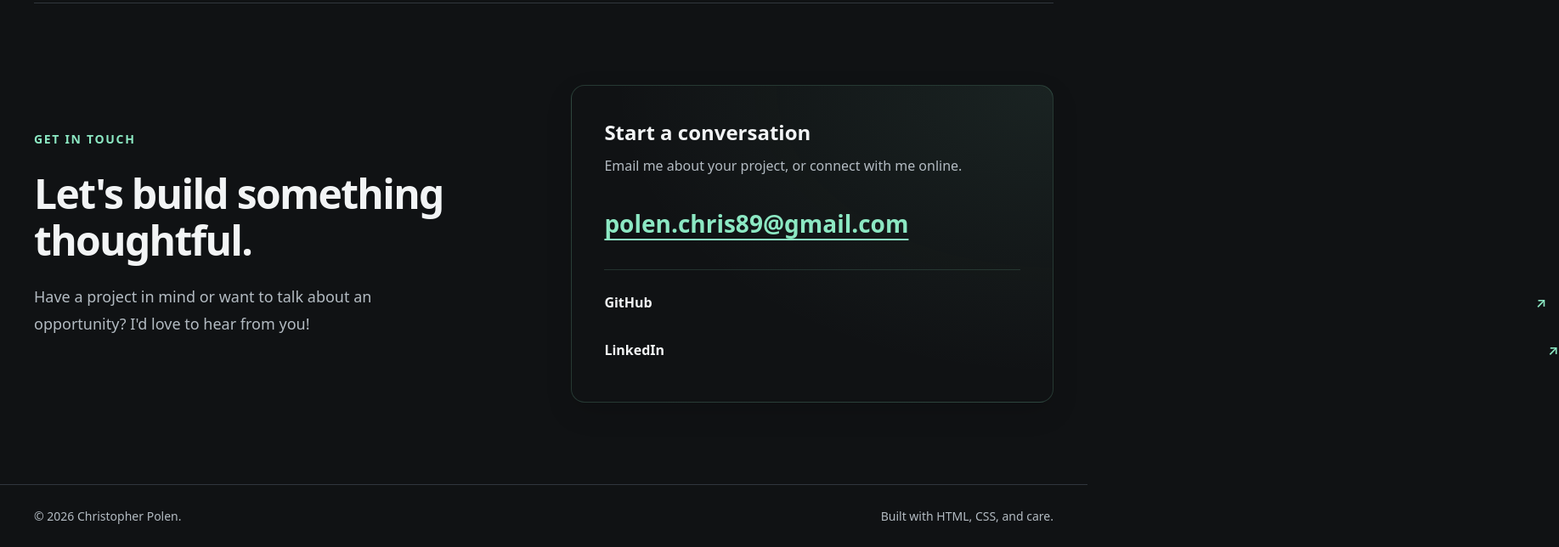
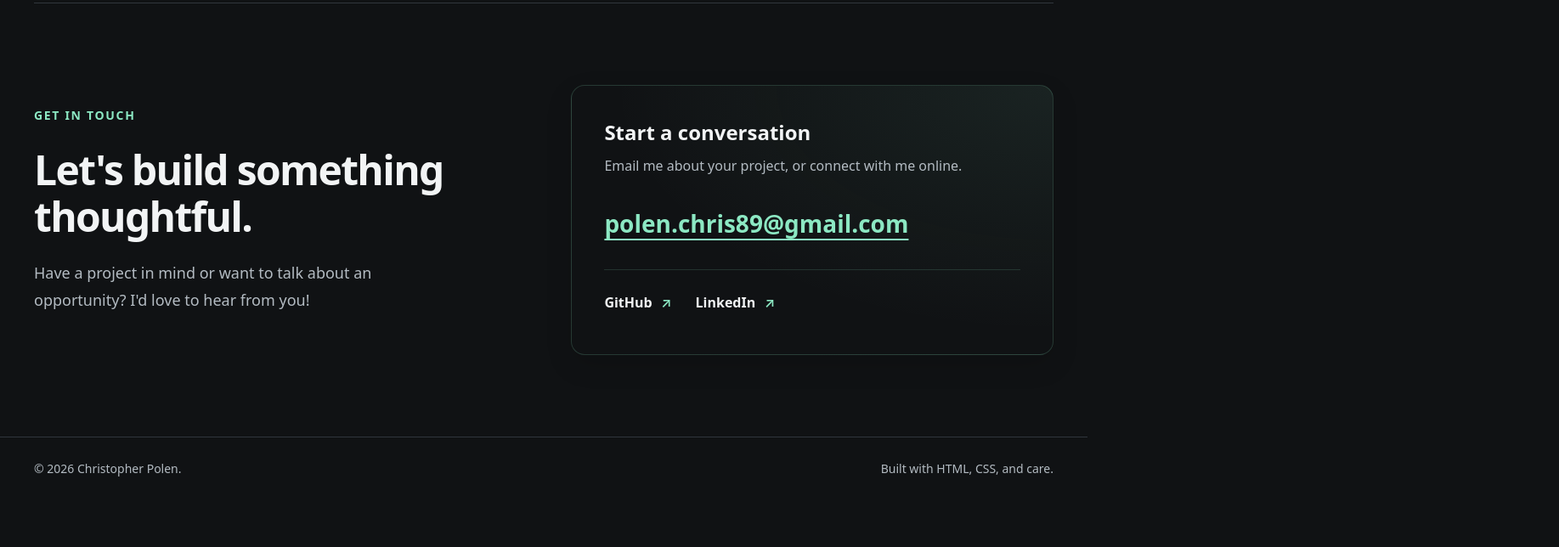
Before and after one commit to Polen89/Frontend_Portfolio, a plain HTML site: page index.html in a window 1280 px wide. Shown: the part 3010-3654 px from the top of the page at 85% size, 1835 px wide, since content can reach past the window. After the commit the page ends 3598 px from the top, so only its background shows below. Drawn offline with Linux system fonts and the light colour scheme.

Commit message:
fixed typo in gap value

```diff
--- a/css/style.css
+++ b/css/style.css
@@ -538,7 +538,7 @@ a {
 }
 
 .contact-card .project-link {
-    gap: 065rem;
+    gap: 0.65rem;
     padding: 0.5rem 0;
 }
 
--- a/index.html
+++ b/index.html
@@ -2,7 +2,7 @@
 <html lang="en">
 <head>
     <meta charset="UTF-8">
-    <meta name="viewport" content="width=device-width,  initial-scale=1.0, minimum-scale=1.0">
+    <meta name="viewport" content="width=device-width,  initial-scale=1.0">
     <meta http-equiv="X-UA-Compatible" content="ie=edge">
     <meta name="description" content="Frontend developer and designer creating thoughtful digital experiences.">
     <title>Chris Polen | Developer & Designer</title>
```
